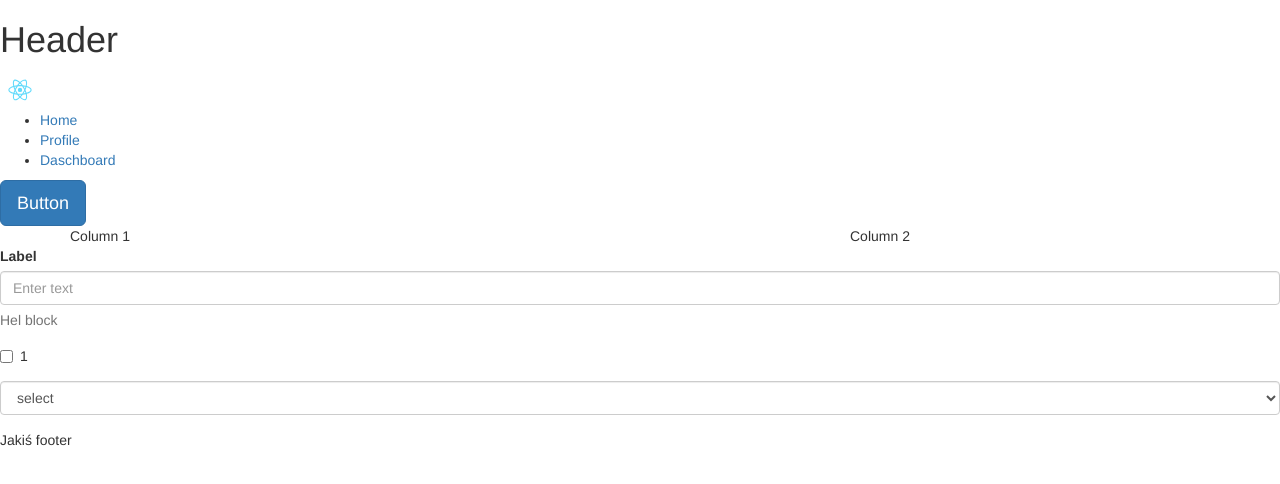
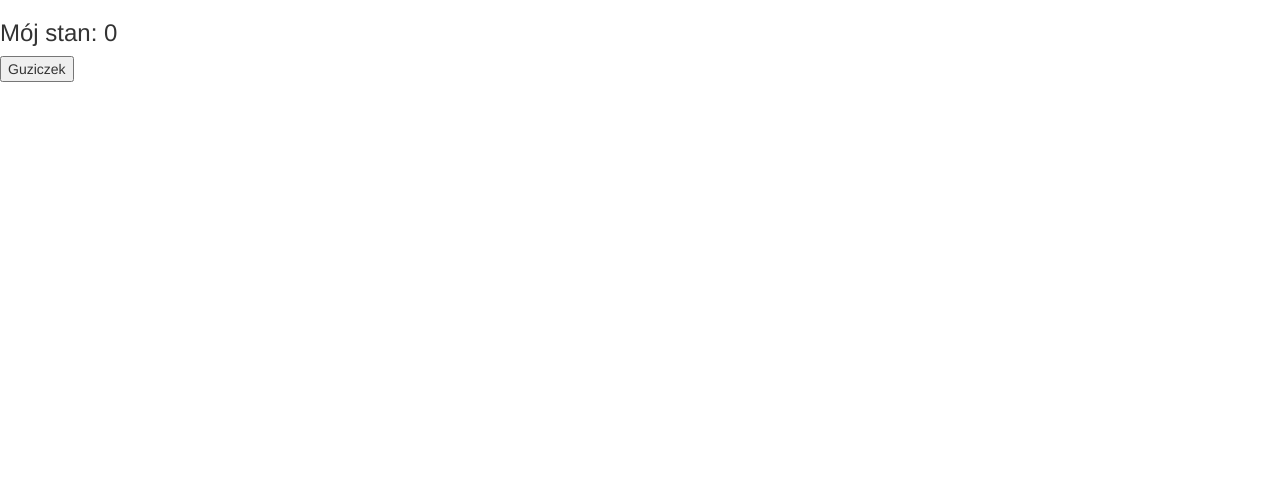
Before and after one commit to HKrzyszczak/react-component, a React (Create React App) app: page / in a window 1280 px wide. Shown: the top 484 px of the page. Built offline with nearby package versions, Linux system fonts and the light colour scheme.

Commit message:
try class components

```diff
--- a/src/components/App.js
+++ b/src/components/App.js
@@ -1,27 +1,13 @@
 import React from 'react';
-import Header from './Header.js';
-import Home from './Home.js';
-import {BrowserRouter as Router, Link, Route} from 'react-router-dom';
-import Profile from './Profie.js';
-import Dashboard from './Dashboard.js'
-import Menu from './Menu.js';
+import Counter from './Counter';
 
-import Footer from './Footer.js';
 
 
 const App = () => {
       return (
-        <Router>
-            <div>
-                <Header/>
-                <Route exact path="/" component={Home}/>
-                <Route path="/profile" component={Profile}/>
-                <Route path="/dashboard" component={Dashboard}/>
-                <Footer/>
-            </div>
-        </Router>
+        <div>
+            <Counter/>
+        </div>
     )
-
 };
-
 export default App;
--- /dev/null
+++ b/src/components/Counter.js
@@ -0,0 +1,23 @@
+import React from 'react'
+
+
+class Counter extends React.Component {
+    constructor(myAwesomeProps) {
+        super(myAwesomeProps);
+        this.state = {
+            count: 0
+        };
+        this.handleClick = function () {
+            alert('Klik!!!');
+        }
+    }
+
+    render() {
+        return <div>
+            <h3>Mój stan: {this.state.count}</h3>
+            <button onClick={this.handleClick}>Guziczek</button>
+        </div>
+    }
+}
+
+export default Counter
```
